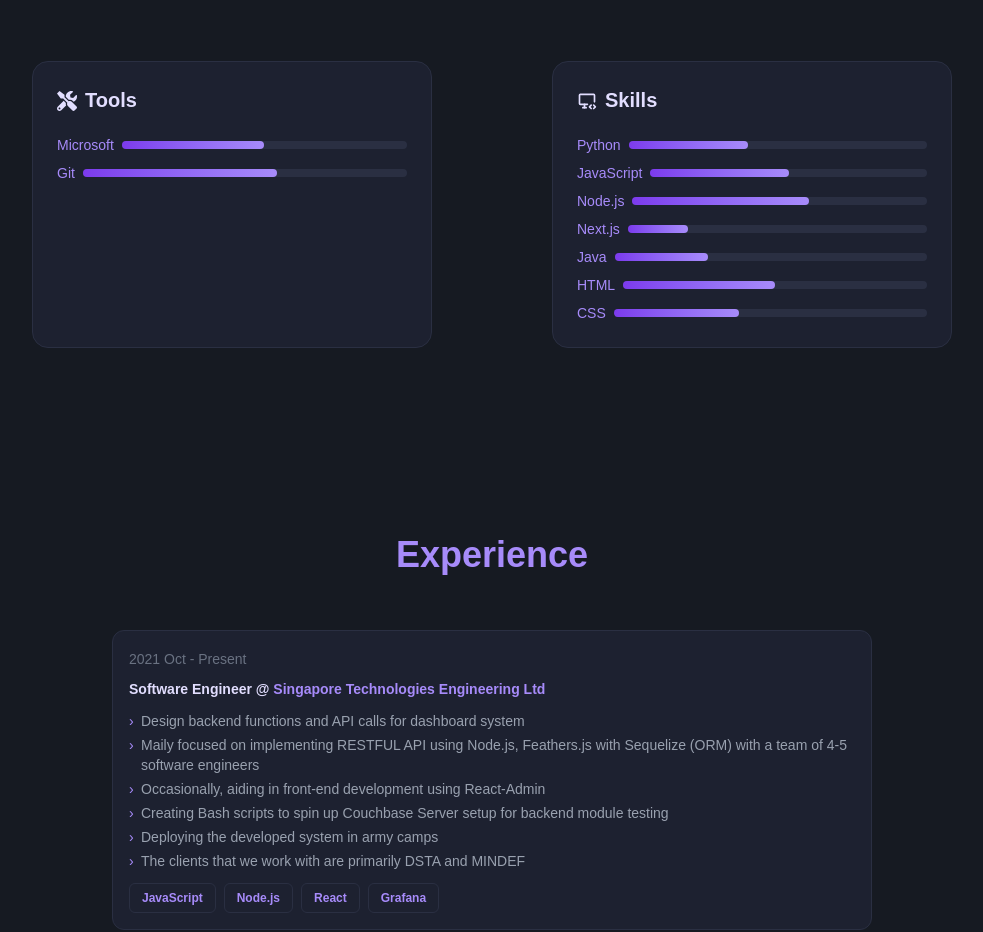
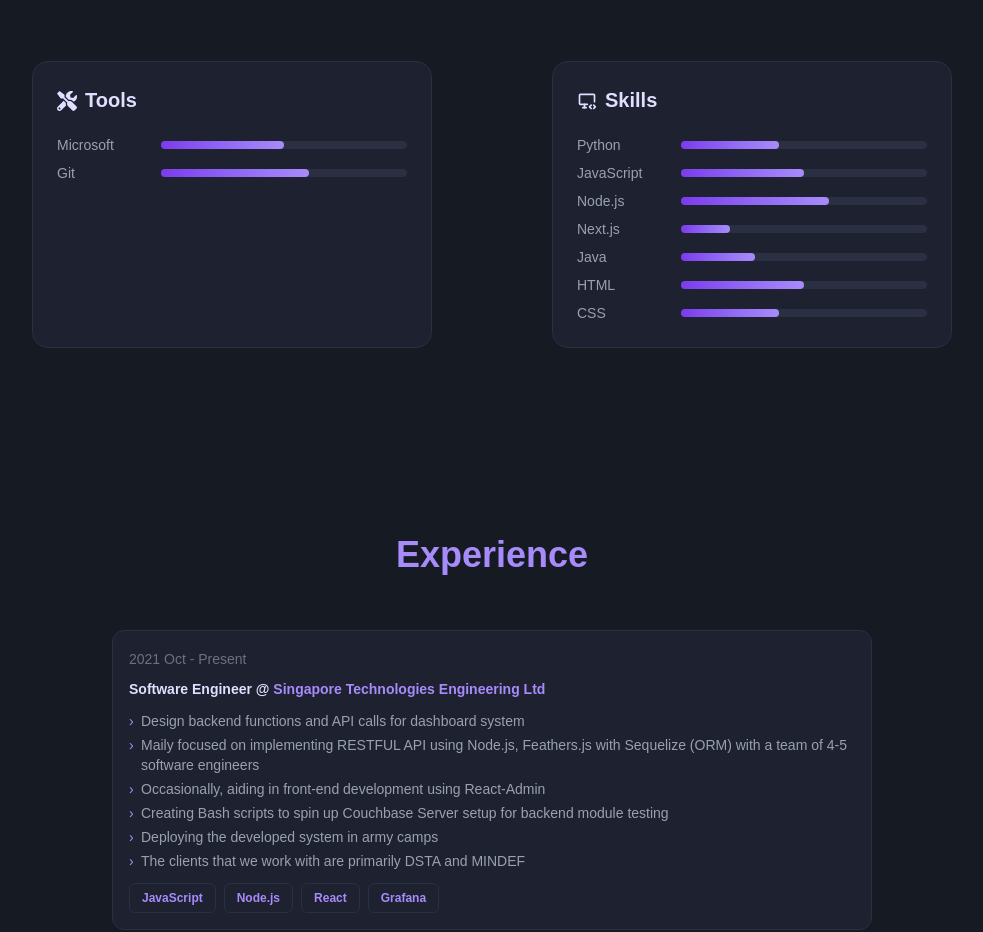
Before and after one commit to tracielyy/portfolio-nextjs, a Next.js app: page /en in a window 1280 px wide. Shown: the part 1280-2212 px from the top of the page, without its empty margins (148-1131 px from the left). Built offline with nearby package versions, Linux system fonts and the light colour scheme.

Commit message:
Feature: Added tooltip

```diff
--- a/src/components/sections/SkillsToolsSection.js
+++ b/src/components/sections/SkillsToolsSection.js
@@ -4,7 +4,6 @@ import { FaTools } from "react-icons/fa";
 import { TbDeviceDesktopCode } from "react-icons/tb";
 
 import { ProgressBarWithLabel } from '../ui/ProgressBar';
-
 
 export default function SkillsToolsSection({ locale }) {
     const dict = getDictionary(locale);
@@ -23,7 +22,6 @@ export default function SkillsToolsSection({ locale }) {
                             <span>{dict.section.skills.tools.title}</span>
                         </span>
                     </h2>
-                    {/* TODO: List of tools */}
                     {
                         skillsToolsData
                             .filter((item) => (item.type === 'tool'))
@@ -53,7 +51,6 @@ export default function SkillsToolsSection({ locale }) {
 
             </div>
 
-
         </section>
 
     )
--- a/src/components/ui/ProgressBar.js
+++ b/src/components/ui/ProgressBar.js
@@ -1,4 +1,4 @@
-
+import { Tooltip } from "./Tooltip/Tooltip"
 
 export default function ProgressBar({ progressOverTen }) {
     return (
@@ -15,9 +15,15 @@ export default function ProgressBar({ progressOverTen }) {
 export function ProgressBarWithLabel({ key, label, progressOverTen }) {
 
     return (
-        <div key={`${key}-child`} className='flex flex-row gap-2 mx-auto w-full items-center justify-between'>
-            <span>{label}</span>
-            <ProgressBar progressOverTen={progressOverTen} />
+        <div key={`${key}-child`} className='flex flex-row gap-2 w-full items-center'>
+            <div className='relative w-24 shrink-0 group'>
+                <span className='text-sm text-gray-400 w-24 block truncate cursor-default'>{label}</span>
+                <Tooltip label={label} />
+            </div>
+            {/* <span className="text-sm text-gray-400 w-24 shrink-0 truncate" title={label}>{label}</span> */}
+            <div className='flex-1 min-w-0'>
+                <ProgressBar progressOverTen={progressOverTen} />
+            </div>
         </div>
     )
 }
--- /dev/null
+++ b/src/components/ui/Tooltip/Tooltip.js
@@ -0,0 +1,10 @@
+
+
+export function Tooltip({ label }) {
+    return (
+        <div className='absolute bottom-full left-0 mb-2 px-3 py-1.5 rounded-lg whitespace-nowrap opacity-0 group-hover:opacity-100 transition-opacity duration-200 pointer-events-none z-10
+    bg-slate-card border border-accent-primary text-accent-secondary text-xs font-medium'>
+            {label}
+        </div>
+    )
+}
```
